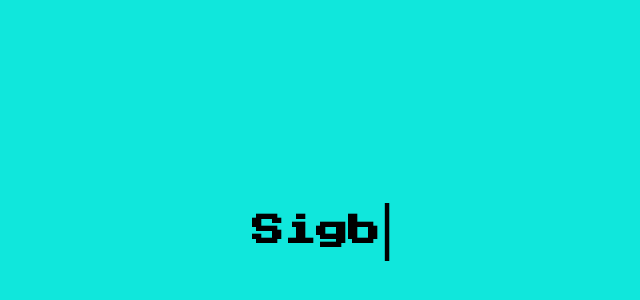
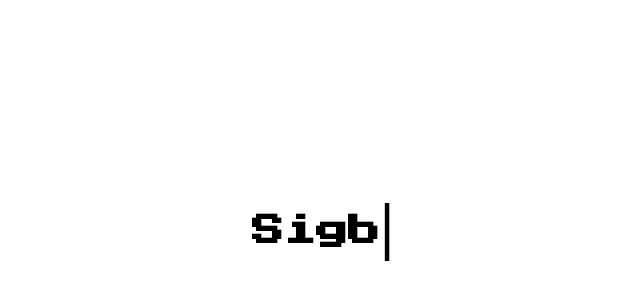
Before and after one commit to sigbbe/sigbbe.github.io, a React (Create React App) app: page / in a window 1280 px wide. Shown: the part 174-474 px from the top of the page, without its empty margins (317-957 px from the left). Built offline with nearby package versions, Linux system fonts and the light colour scheme.

Commit message:
Still messing around

```diff
--- a/src/app/App.sass
+++ b/src/app/App.sass
@@ -16,7 +16,7 @@
     margin: 0
     padding: 0
     box-sizing: border-box
-    background-color: $something1
+    background-color: white
     font-family: 'Press Start 2P', cursive
 
 h1
--- a/src/app/App.tsx
+++ b/src/app/App.tsx
@@ -1,7 +1,14 @@
 import React, { FunctionComponent } from "react";
 import AnimationHeadingOne from '../components/my-heading/AnimationHeadingOne';
-// import Caret from '../components/my-heading/caret/Caret';
 import './App.sass';
+
+const test = 'test';
+
+for (let i = 1; i <= test.length; i++) {
+    setTimeout(() => console.log(test.substr(0, i)), 1000 + i * 200);
+}
+console.log("sdfkjlsdfj");
+
 
 const App: FunctionComponent = () => {
     return (
--- a/src/components/my-heading/AnimationHeadingOne.sass
+++ b/src/components/my-heading/AnimationHeadingOne.sass
@@ -55,6 +55,18 @@
 @mixin pulsate
     @include animate(pulsate, 0s, 1s, 2, normal)
 
+
+#Animation-heading
+    position: relative
+    display: flex
+    justify-content: center
+    align-items: center
+    flex-direction: row
+    width: 100%
+
+#Animation-heading > *
+    color: black !important
+
 #pulsate
     @include pulsate
     position: relative
--- a/src/components/my-heading/AnimationHeadingOne.tsx
+++ b/src/components/my-heading/AnimationHeadingOne.tsx
@@ -1,7 +1,7 @@
-import React, {useState, useEffect } from 'react';
+import React, { FC, useEffect, useState } from 'react';
 import { getAllForwardSeq } from '../../utils/sandbox/SandBox';
+import './AnimationHeadingOne.sass';
 import Caret from './caret/Caret';
-import './AnimationHeadingOne.sass';
 
 type TypingSpeeds = 1 | 2 | 3;
 
@@ -10,9 +10,9 @@
     typingSpeed: TypingSpeeds;
 }
 
-const AnimationHeadingOne = ({title, typingSpeed}: AnimationHeadingOneProps): JSX.Element => {
+const AnimationHeadingOne: FC<AnimationHeadingOneProps> = ({title, typingSpeed}: AnimationHeadingOneProps): JSX.Element => {
     const [headingState, setHeadingState] = useState('');
-    const [caretState, updateCaretState] = useState(true);
+    const [caretState, updateCaretState] = useState(false);
 
     const isTyping = () => {
         updateCaretState(true);
@@ -37,22 +37,23 @@
     };
 
     const writeMessage = (msg: string) => {
-        isTyping();
         const strings: string[] = getAllForwardSeq(msg);
         let index = 0;
         const interval = setInterval(() => {
+            isTyping();
             if (index > strings.length || strings[index] === undefined) {
                 clearInterval(interval);
+                isNotTyping();
                 return;
             }
             const withNextChar = strings[index];
             updateHeadingState(withNextChar);
             index++;
         }, duration);
-        isNotTyping();
     };
 
     const clearMessage = () => {
+        isTyping();
         setTimeout(() => {
             let textToDelete: string | null | undefined = document.getElementById('Animation-heading')?.children[0].textContent;
             if (textToDelete === null || textToDelete === undefined ) {
@@ -68,6 +69,7 @@
                 updateHeadingState(textToDelete);
                 if (len < 1) {
                     clearInterval(interval);
+                    isNotTyping();
                     return;
                 }
             }, duration);
@@ -78,6 +80,7 @@
         setTimeout(() => {
             writeMessage(title);
             clearMessage();
+            writeMessage(title);
         }, 3000);
     }, []);
 
--- a/src/components/my-heading/caret/Caret.sass
+++ b/src/components/my-heading/caret/Caret.sass
@@ -41,16 +41,6 @@
 @mixin flicker
     @include animate(flicker, 0s, 1.33s, infinite, normal)
 
-#Animation-heading
-    position: relative
-    display: flex
-    justify-content: center
-    align-items: center
-    flex-direction: row
-    width: 50%
-
-#Animation-heading > *
-    color: black !important
 
 #Caret
     font-family: auto, serif
--- a/src/components/my-heading/caret/Caret.tsx
+++ b/src/components/my-heading/caret/Caret.tsx
@@ -7,7 +7,7 @@
 
 const Caret: FC<CaretInterface> = ({ isTyping }: CaretInterface) => {
     return (
-        <p id={'Caret'} className={isTyping ? 'Not-typing' : undefined}>{'|'}</p>
+        <p id={'Caret'} className={isTyping ? undefined : 'Not-typing'}>{'|'}</p>
     );
 };
 
```
